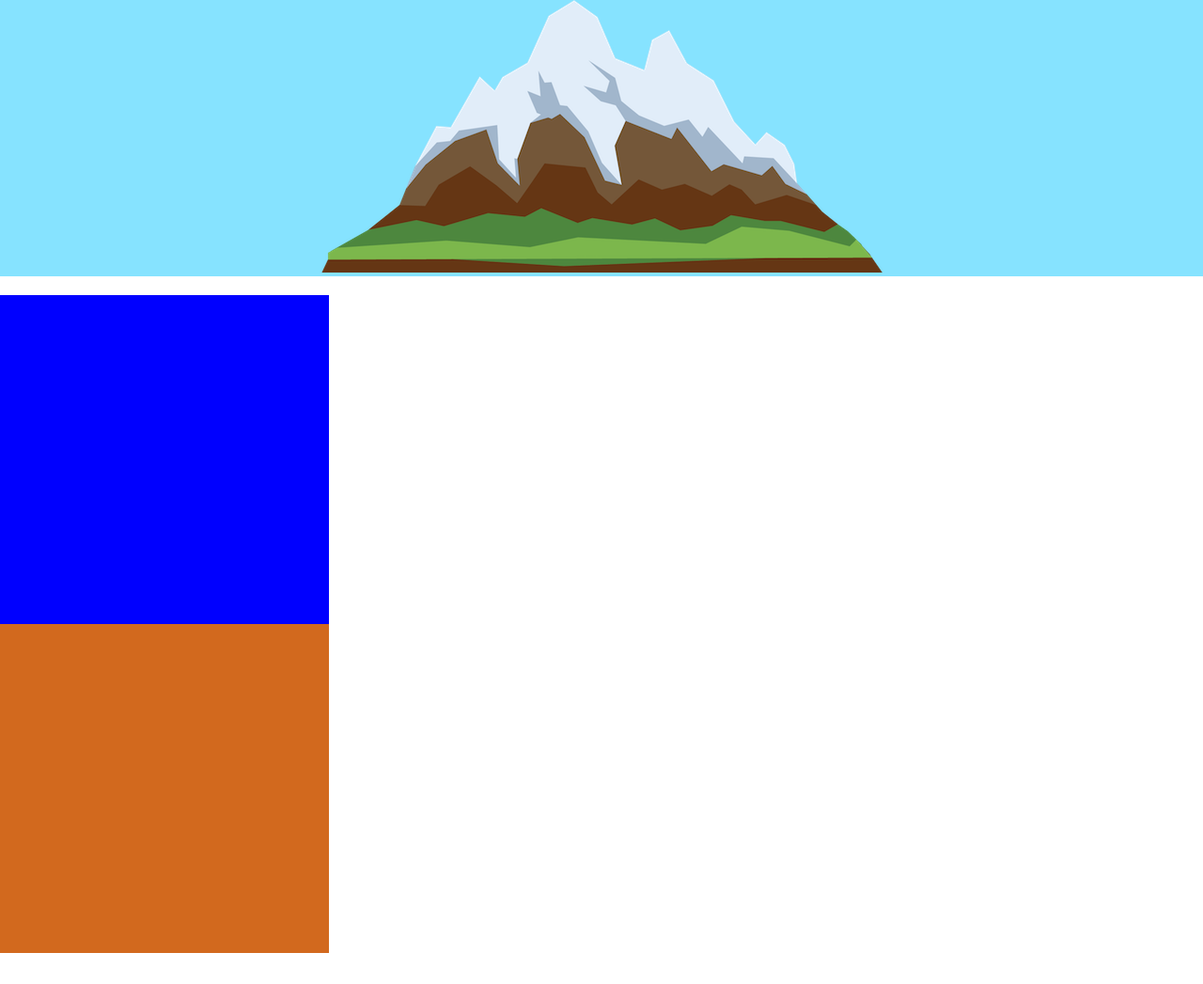
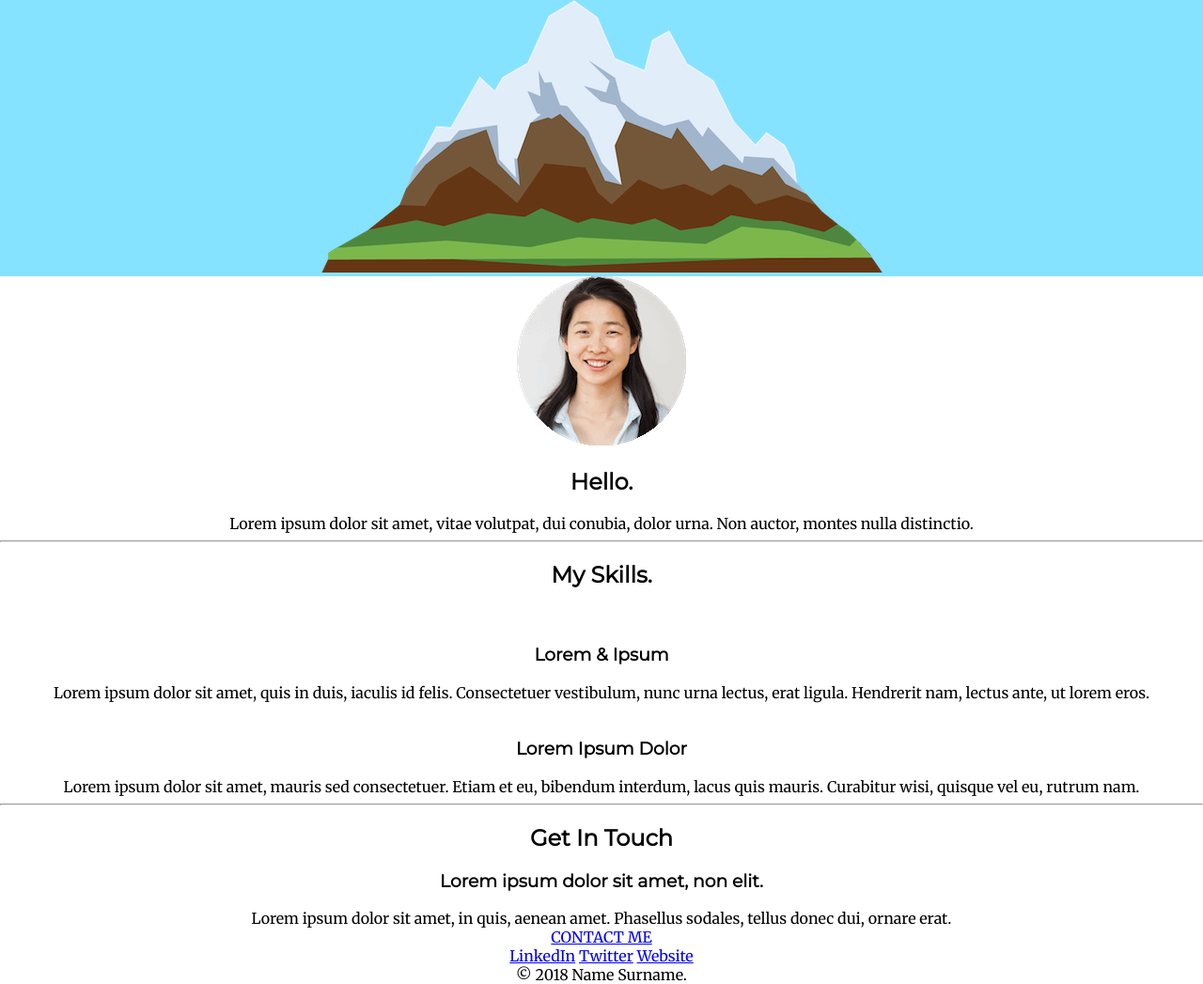
Before and after one commit to CaetanoRJ/Web-Development-Bootcamp, a plain HTML site: page 2_CSS/MyWebsite/index.html in a window 1280 px wide. Shown: the part 264-1311 px from the top of the page at 94% size. Before the commit the page ends 1278 px from the top, so only its background shows below. Drawn offline with Linux system fonts and the light colour scheme.

Commit message:
adicionando stubcode

```diff
--- a/2_CSS/MyWebsite/CSS/styles.css
+++ b/2_CSS/MyWebsite/CSS/styles.css
@@ -47,17 +47,3 @@ body {
     display: inline-block;
     position: absolute;
 }
-
-
-.middle-container {
-    margin-top: 20px;
-    height: 350px;
-    width: 350px;
-    background-color: blue;
-}
-
-.bottom-container {
-    background-color: chocolate;
-    height: 350px;
-    width: 350px;
-}
--- a/2_CSS/MyWebsite/index.html
+++ b/2_CSS/MyWebsite/index.html
@@ -22,13 +22,47 @@
         <img class="mountain" src="images/mountain.png" alt="mountain-image">
     </div>
 
+
     <div class="middle-container">
-
+        <div class="profile">
+            <img src="images/angela.png" alt="angela's picture">
+            <h2>Hello.</h2>
+            <p>Lorem ipsum dolor sit amet, vitae volutpat, dui conubia, dolor urna. Non auctor, montes nulla distinctio.
+            </p>
+        </div>
+        <hr>
+        <div class="skills">
+            <h2>My Skills.</h2>
+            <div class="skill-row">
+                <img class="" src="" alt="">
+                <h3>Lorem & Ipsum</h3>
+                <p>Lorem ipsum dolor sit amet, quis in duis, iaculis id felis. Consectetuer vestibulum, nunc urna
+                    lectus, erat ligula. Hendrerit nam, lectus ante, ut lorem eros.</p>
+            </div>
+            <div class="skill-row">
+                <img class="" src="" alt="">
+                <h3>Lorem Ipsum Dolor</h3>
+                <p>Lorem ipsum dolor sit amet, mauris sed consectetuer. Etiam et eu, bibendum interdum, lacus quis
+                    mauris. Curabitur wisi, quisque vel eu, rutrum nam.</p>
+            </div>
+        </div>
+        <hr>
+        <div class="contact-me">
+            <h2>Get In Touch</h2>
+            <h3>Lorem ipsum dolor sit amet, non elit.</h3>
+            <p>Lorem ipsum dolor sit amet, in quis, aenean amet. Phasellus sodales, tellus donec dui, ornare erat.</p>
+            <a class="btn" href="mailto:caetanoc3@gmail.com">CONTACT ME</a>
+        </div>
     </div>
 
+
     <div class="bottom-container">
+        <a class="footer-link" href="https://www.linkedin.com/">LinkedIn</a>
+        <a class="footer-link" href="https://twitter.com/">Twitter</a>
+        <a class="footer-link" href="https://www.appbrewery.co/">Website</a>
+        <p>© 2018 Name Surname.</p>
+    </div>
 
-    </div>
 
 </body>
 
```
Also changed, not shown: 1 other file.
